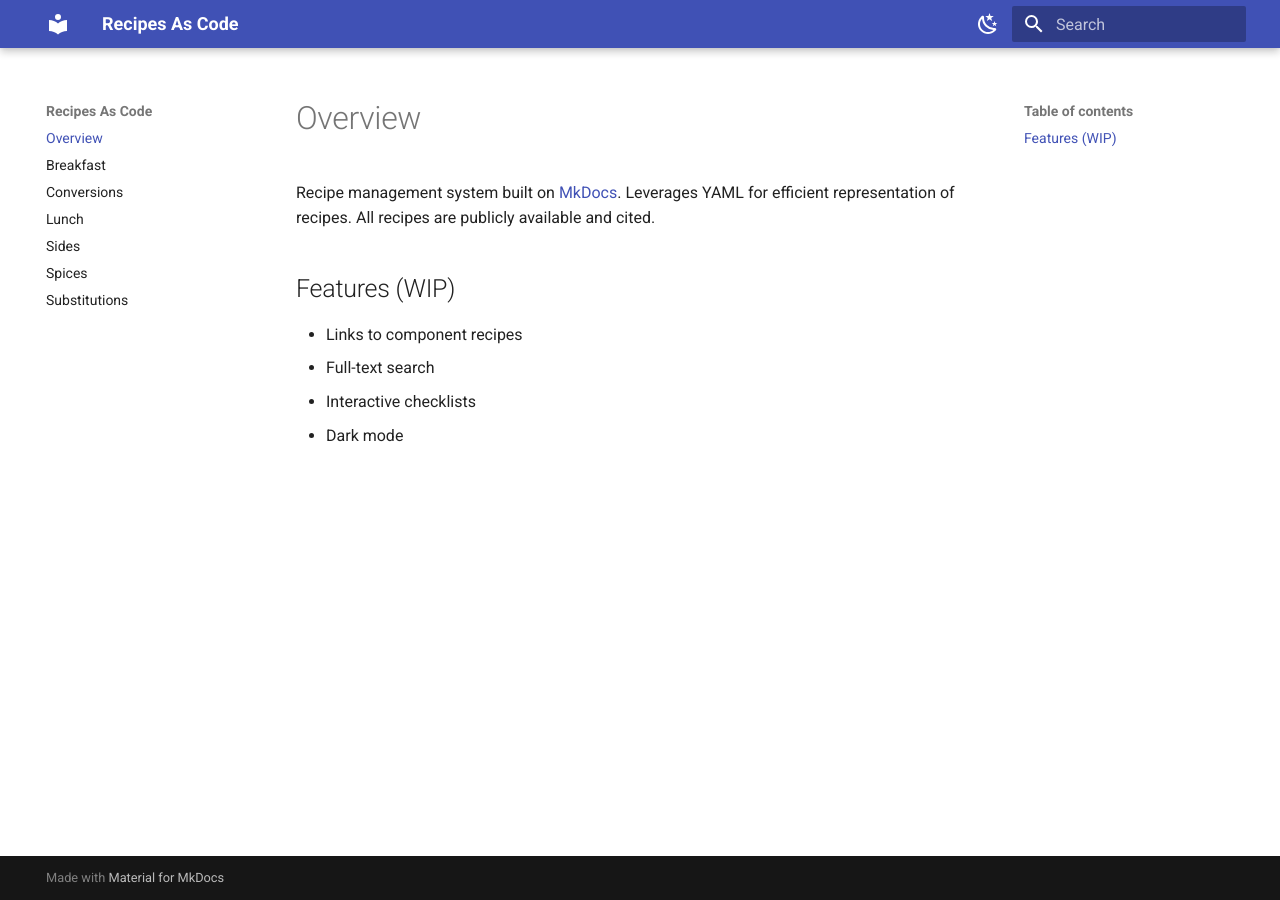
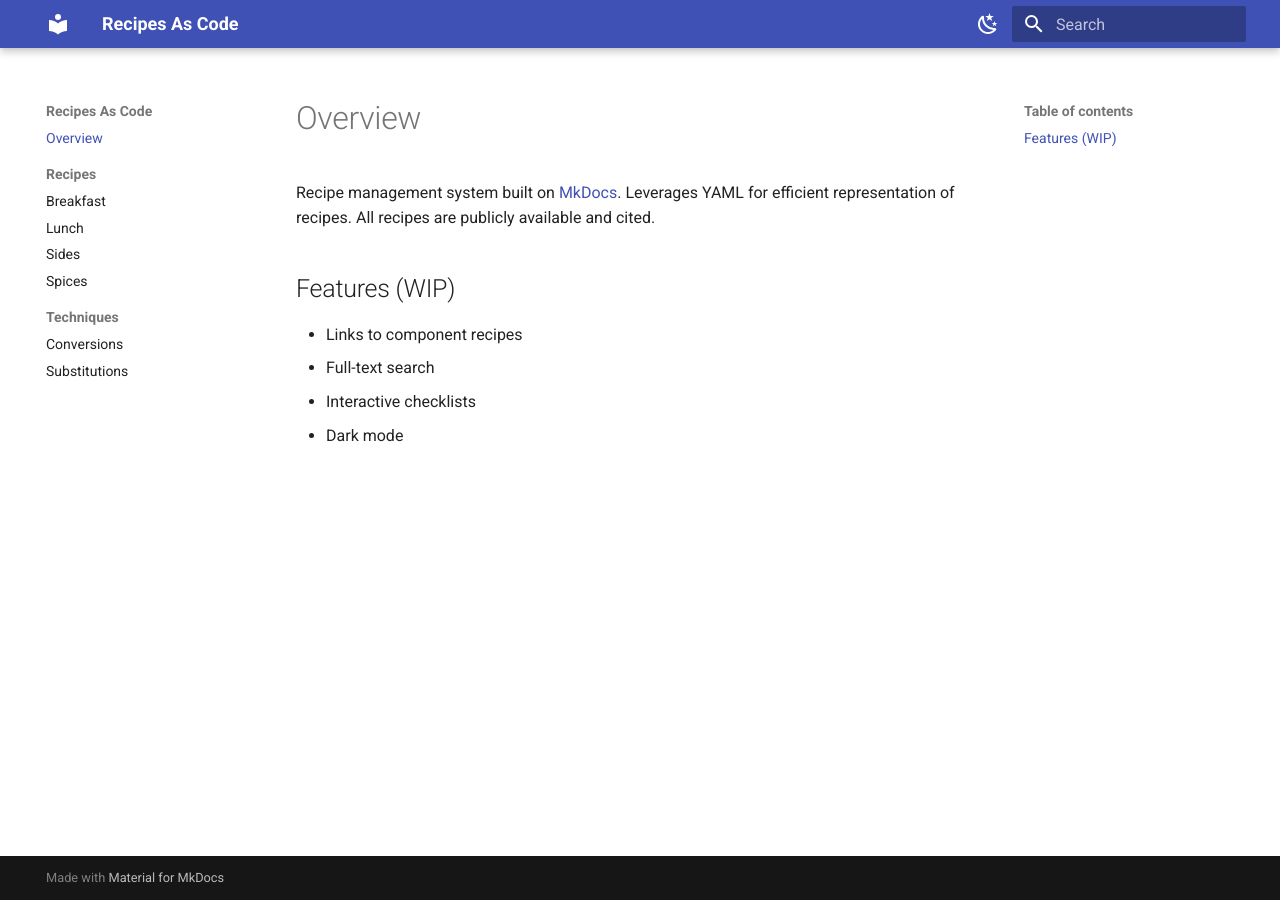
Before and after one commit to wburklund/recipes-as-code, an MkDocs documentation site: the page built from docs/index.md, in a window 1280 px wide. Built offline with MkDocs 1.6.1 and Material for MkDocs 9.7.7, drawn with Linux system fonts in a browser that asks for light colours; some of the changed lines change nothing that is shown.

Commit message:
docs(mkdocs): :wrench: Add navigation sections
This change organizes navigation into the landing page, "Recipe" pages, and "Technique" pages.

```diff
--- a/mkdocs.yml
+++ b/mkdocs.yml
@@ -14,6 +14,16 @@ theme:
         name: Switch to light mode
   features:
     - navigation.sections
+nav:
+  - index.md
+  - Recipes:
+    - breakfast.md
+    - lunch.md
+    - sides.md
+    - spices.md
+  - Techniques:
+    - conversions.md
+    - substitutions.md
 watch:
   - main
   - recipes
```
